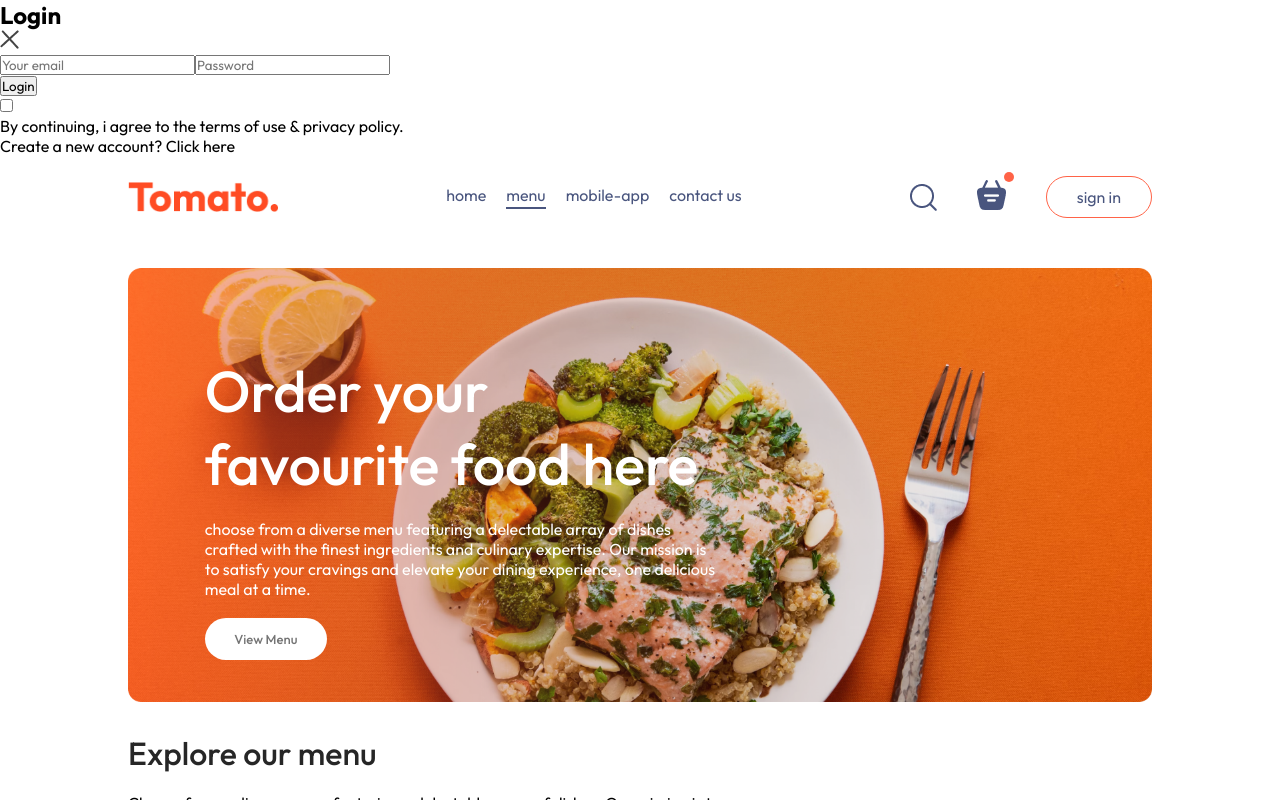
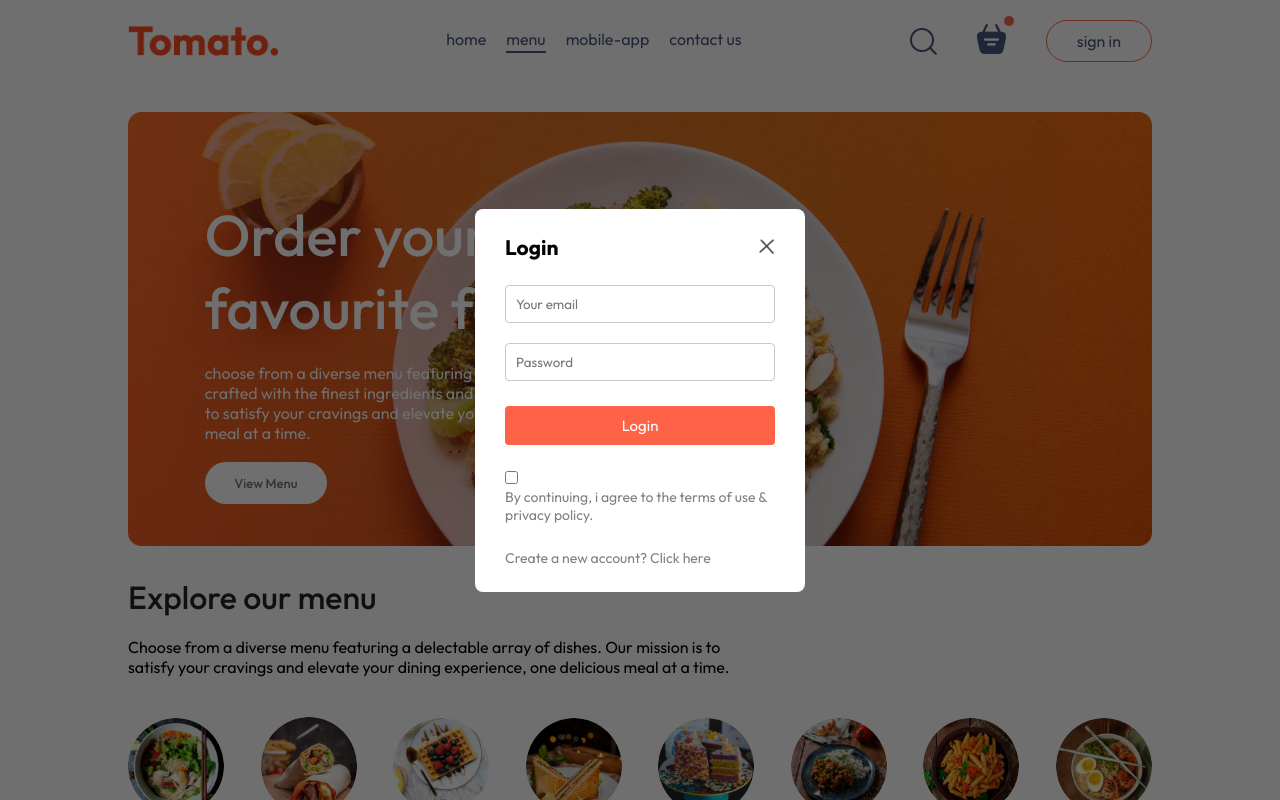
Before and after one commit to Arti05-Ambre/Food-Order, a React (Vite) app: page / in a window 1280 px wide. Both pictures are taken after a click on the button "sign in". Shown: the top 800 px of the page. Built offline with nearby package versions, Linux system fonts and the light colour scheme.

Commit message:
initial comment

```diff
--- a/src/components/LoginPopup/LoginPopup.jsx
+++ b/src/components/LoginPopup/LoginPopup.jsx
@@ -27,8 +27,8 @@
 
       </div>
       {currState==="Login"
-      ?<p>Create a new account? <span>Click here</span></p>
-      :<p>Already have an account?<span>Login here</span></p>
+      ?<p>Create a new account? <span onClick={()=>setcurrState("Sign Up")}>Click here</span></p>
+      :<p>Already have an account?<span onClick={()=>setcurrState("Login")}>Login here</span></p>
 }
 </form>
     </div>
--- a/src/components/LoginPopup/loginpopup.css
+++ b/src/components/LoginPopup/loginpopup.css
@@ -0,0 +1,54 @@
+.login-popup{
+    position: absolute;
+    z-index: 1;
+    width: 100%;
+    height: 100%;
+    background-color: #00000090;
+    display: grid;
+}
+.login-popup-container{
+    place-self:center;
+    width:max(23vw,330px);
+    color:#808080;
+    background-color: white;
+    display: flex;
+    flex-direction: column;
+    gap: 25px;
+    padding: 25px 30px;
+    border-radius: 8px;
+    font-size: 14px;
+    animation: fadeIn 0.5;
+}
+.login-popup-title{
+    display: flex;
+    justify-content: space-between;
+    align-items: center;
+    color: black;
+}
+ .login-popup-title img{
+    width: 16px;
+    cursor: pointer;
+
+ }
+ .login-popup-inputs{
+    display: flex;
+    flex-direction: column;
+    gap: 20px;
+
+ }
+ .login-popup-inputs input{
+    outline: none;
+    border: 1px solid #c9c9c9;
+    padding: 10px;
+    border-radius: 4px;
+ }
+ .login-popup-container button{
+    border:none;
+    padding: 10px;
+    border-radius: 4px;
+    color: white;
+    background-color: tomato;
+    font-size: 15px;
+    cursor: pointer;
+
+ }
```
